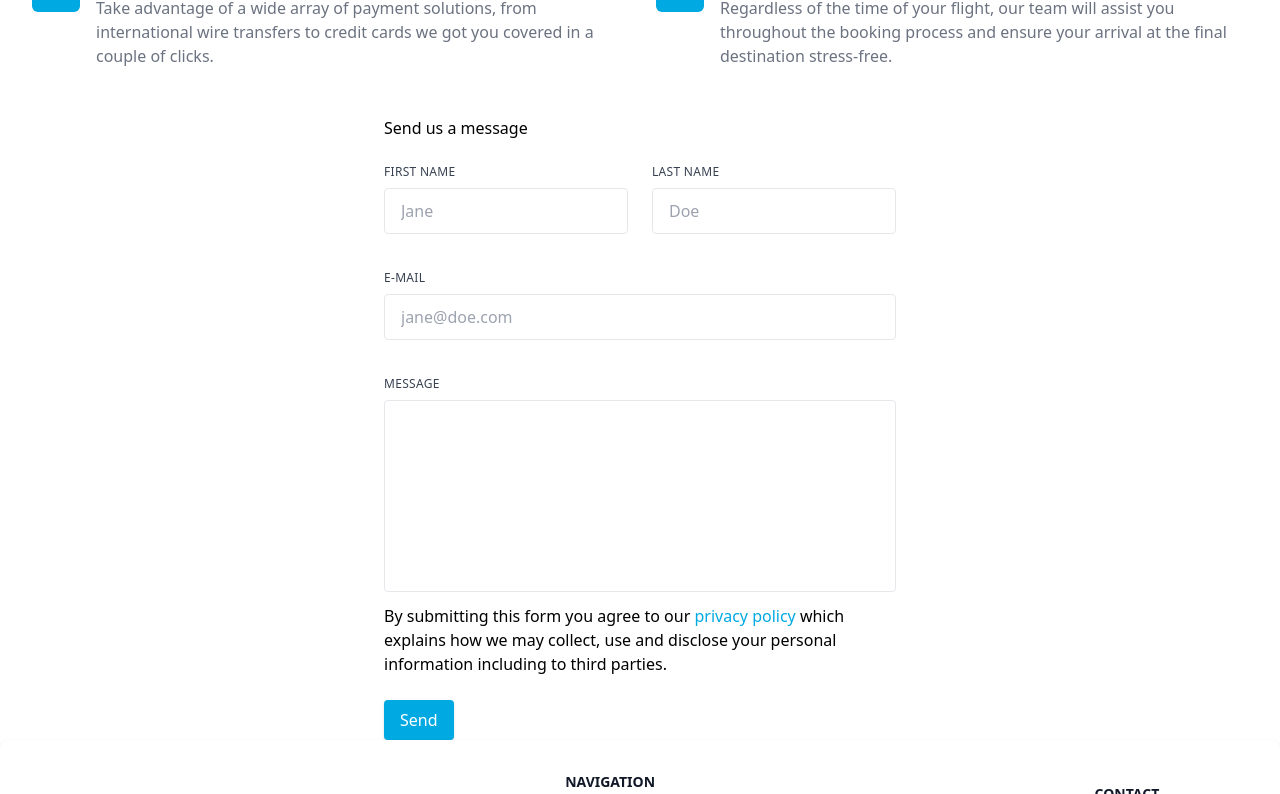
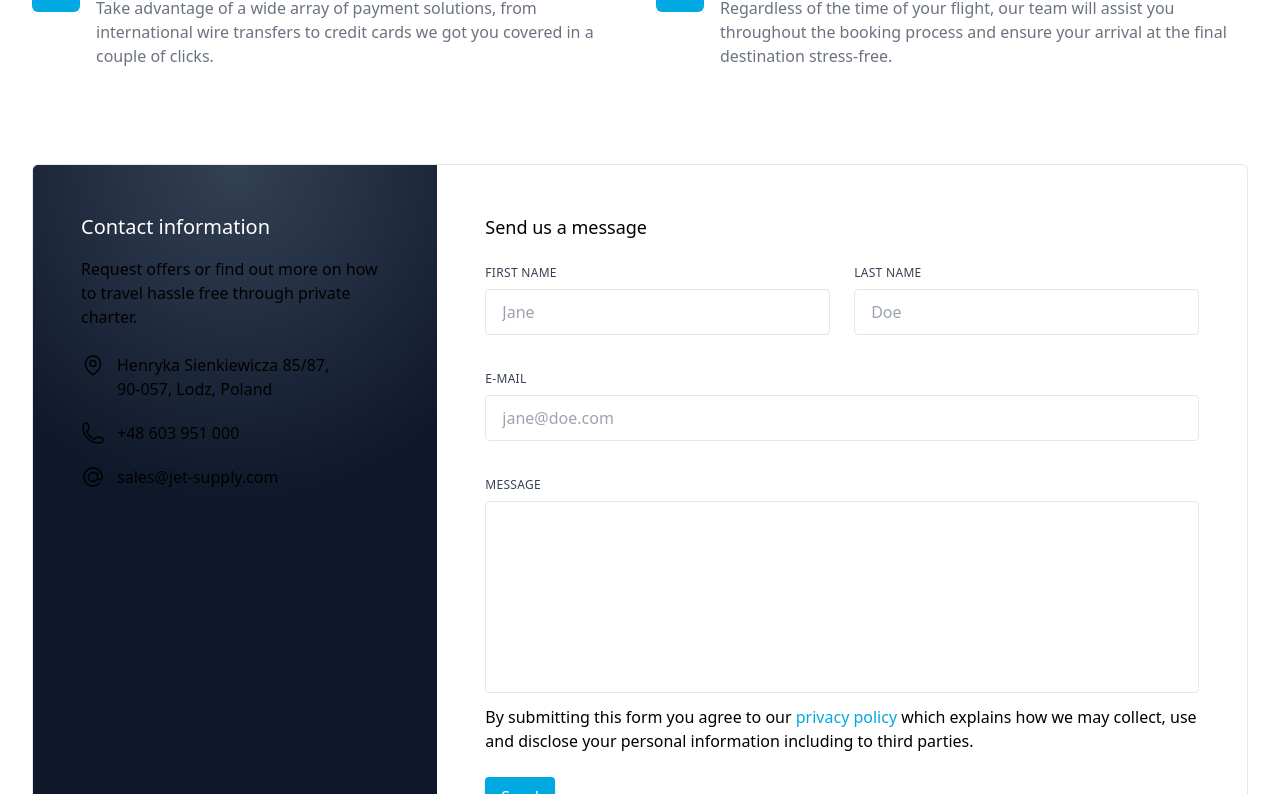
Before and after one commit to alexandruana/jet-supply, a Nuxt app: page / in a window 1280 px wide. Shown: the part 1886-2680 px from the top of the page. Built offline with nearby package versions, Linux system fonts and the light colour scheme.

Commit message:
Pre-tailwind update.

```diff
--- a/components/ContactForm.vue
+++ b/components/ContactForm.vue
@@ -1,6 +1,6 @@
 <template>
-	<form name="Contact" data-netlify="true" method="POST" class="mx-auto max-w-lg">
-		<p class="font-medium mb-6">Send us a message</p>
+	<form name="Contact" data-netlify="true" method="POST" class="mx-auto">
+		<p class="text-lg mb-6">Send us a message</p>
 		<div class="flex flex-wrap -mx-3 mb-6">
 			<div class="w-full md:w-1/2 px-3 mb-6 md:mb-0">
 				<label class="block uppercase tracking-wide text-gray-700 text-xs font-normal mb-2" for="grid-first-name">
--- a/pages/PrivacyPolicy.vue
+++ b/pages/PrivacyPolicy.vue
@@ -244,7 +244,7 @@ export default {
 }
 </script>
 
-<style>
+<style scoped>
 h2 {
 	font-size: 1.25rem;
     line-height: 1.75rem;
--- a/pages/index.vue
+++ b/pages/index.vue
@@ -3,8 +3,85 @@
 		<HeroBanner />
 		<AlternateFeature />
 		<UniqueSellingPointsFeature />
-		<div>
-			<ContactForm />
+		<div class="max-w-7xl mx-auto grid grid-cols-1 md:grid-cols-3 py-12 px-4 lg:px-8">
+			<div class="p-12 border border-r-0 rounded-tl-md rounded-bl-md bg-gradient-tui">
+				<h2 class="mb-4 mt-0 text-xl text-white font-heavy">Contact information</h2>
+				<p class="text-base text-slate-400 mb-6">
+					Request offers or find out more on how to travel hassle free through
+					private charter.
+				</p>
+				<div class="flex items-top mb-5">
+					<svg
+						xmlns="http://www.w3.org/2000/svg"
+						fill="none"
+						viewBox="0 0 24 24"
+						stroke-width="1.5"
+						stroke="currentColor"
+						class="w-6 h-6">
+						<svg
+							xmlns="http://www.w3.org/2000/svg"
+							fill="none"
+							viewBox="0 0 24 24"
+							stroke-width="1.5"
+							stroke="currentColor"
+							class="w-6 h-6">
+							<path
+								stroke-linecap="round"
+								stroke-linejoin="round"
+								d="M15 10.5a3 3 0 11-6 0 3 3 0 016 0z"
+							/>
+							<path
+								stroke-linecap="round"
+								stroke-linejoin="round"
+								d="M19.5 10.5c0 7.142-7.5 11.25-7.5 11.25S4.5 17.642 4.5 10.5a7.5 7.5 0 1115 0z"
+							/>
+						</svg>
+
+					</svg>
+					<span class="ml-3">
+						Henryka Sienkiewicza 85/87,<br/>
+						90-057, Lodz, Poland
+					</span>
+				</div>
+				<div class="flex items-center mb-5">
+					<svg
+						xmlns="http://www.w3.org/2000/svg"
+						fill="none"
+						viewBox="0 0 24 24"
+						stroke-width="1.5"
+						stroke="currentColor"
+						class="w-6 h-6">
+						<path
+							stroke-linecap="round"
+							stroke-linejoin="round"
+							d="M2.25 6.75c0 8.284 6.716 15 15 15h2.25a2.25 2.25 0 002.25-2.25v-1.372c0-.516-.351-.966-.852-1.091l-4.423-1.106c-.44-.11-.902.055-1.173.417l-.97 1.293c-.282.376-.769.542-1.21.38a12.035 12.035 0 01-7.143-7.143c-.162-.441.004-.928.38-1.21l1.293-.97c.363-.271.527-.734.417-1.173L6.963 3.102a1.125 1.125 0 00-1.091-.852H4.5A2.25 2.25 0 002.25 4.5v2.25z"
+						/>
+					</svg>
+					<span class="ml-3">
+						+48 603 951 000
+					</span>
+				</div>
+				<div class="flex items-center mb-5">
+					<svg
+						xmlns="http://www.w3.org/2000/svg"
+						fill="none"
+						viewBox="0 0 24 24"
+						stroke-width="1.5"
+						stroke="currentColor"
+						class="w-6 h-6">
+						<path
+							stroke-linecap="round"
+							d="M16.5 12a4.5 4.5 0 11-9 0 4.5 4.5 0 019 0zm0 0c0 1.657 1.007 3 2.25 3S21 13.657 21 12a9 9 0 10-2.636 6.364M16.5 12V8.25"
+						/>
+					</svg>
+					<span class="ml-3">
+						sales@jet-supply.com
+					</span>
+				</div>
+			</div>
+			<div class="col-span-2 border border-l-0 rounded-tr-md rounded-br-md p-12">
+				<ContactForm />
+			</div>
 		</div>
 	</main>
 </template>
--- a/tailwind.config.js
+++ b/tailwind.config.js
@@ -12,6 +12,7 @@ module.exports = {
 			},
 			backgroundImage: {
 				'gradient-radial': 'radial-gradient(var(--tw-gradient-stops))',
+				'gradient-tui': 'radial-gradient(164.75% 100% at 50% 0,#334155 0,#0f172a 48.73%)'
 			},
 			dropShadow: {
 				'custom': [
```
Also changed, not shown: 3 other files (tests, documents, lock files or other folders).
